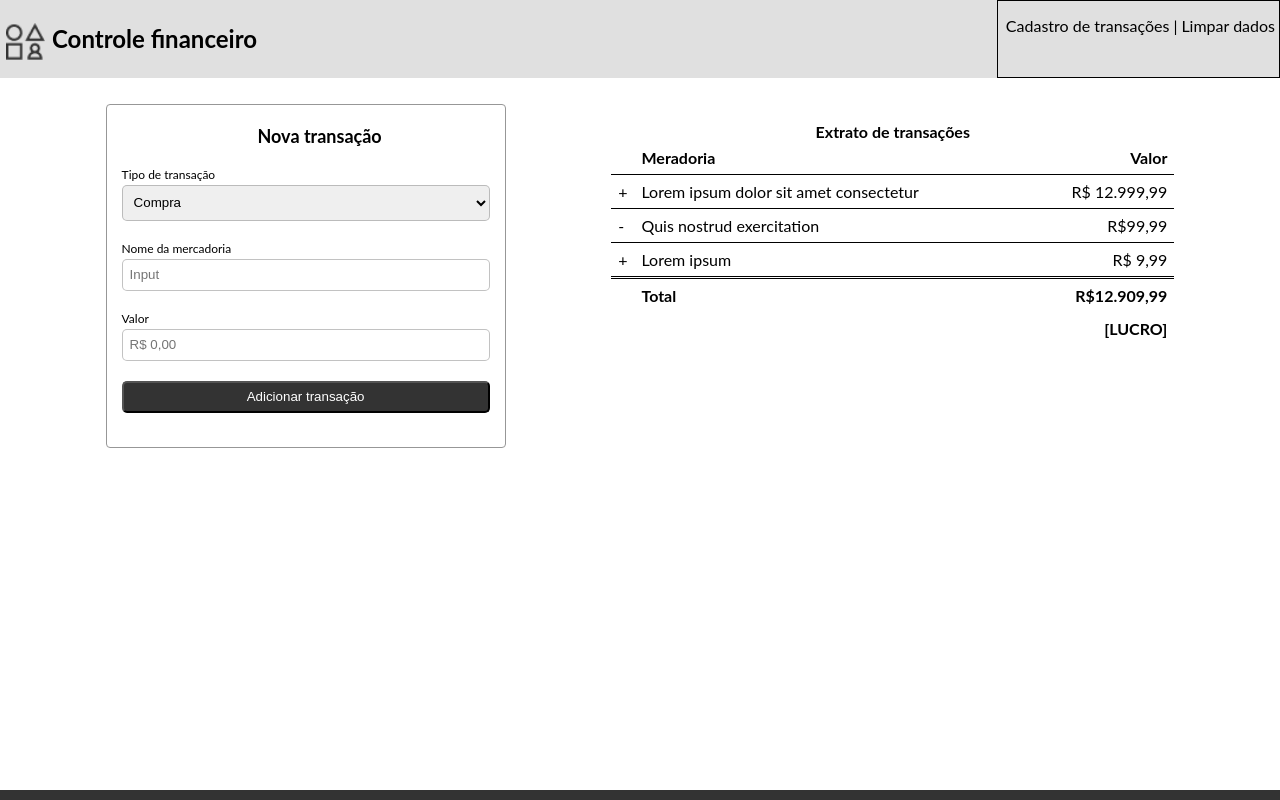
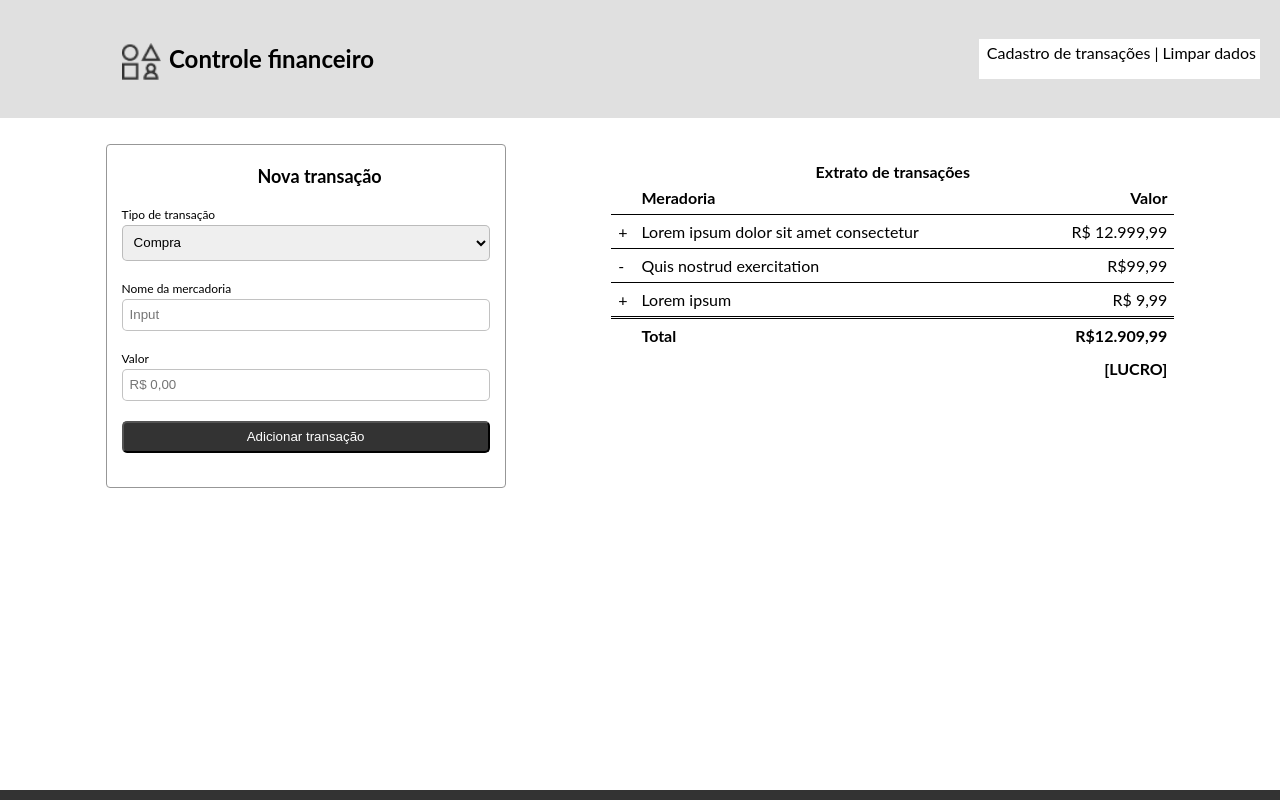
Before and after one commit to AlexHGama/projeto_ind, a plain HTML site: page index.html in a window 1280 px wide. Drawn offline with Linux system fonts and the light colour scheme.

Commit message:
ajustes1

```diff
--- a/asset/css/style.css
+++ b/asset/css/style.css
@@ -12,11 +12,13 @@ header {
   display: flex;
   justify-content: center;
   background-color: rgba(224, 224, 224, 1);
+  width: 100%;
 }
 
 .container_menu {
   display: flex;
-  width: 1112%;
+  padding: 20px;
+  width: 100%;
 }
 .menu {
   display: flex;
@@ -30,19 +32,29 @@ header {
 .ellipse {
   display: flex;
   width: 100%;
+  flex-direction: row;
+  align-items: center;
   justify-content: space-between;
+
 }
 .container-logo {
   display: flex;
   align-items: center;
+  flex-direction: row;
+  align-content: stretch;
+  width: 60%;
+  margin-left: 80px;
 }
 img {
   width: 39px;
-  margin: 22px 7px 18px 6px;
+  margin: 22px 8px 18px 22px;
 }
 
 .caixa_menu {
-  border: 1px solid black;
+  display: flex;
+  align-items: center;
+  background-color: white;
+  height: 40px;
 }
 
 .lista_menu {
```
